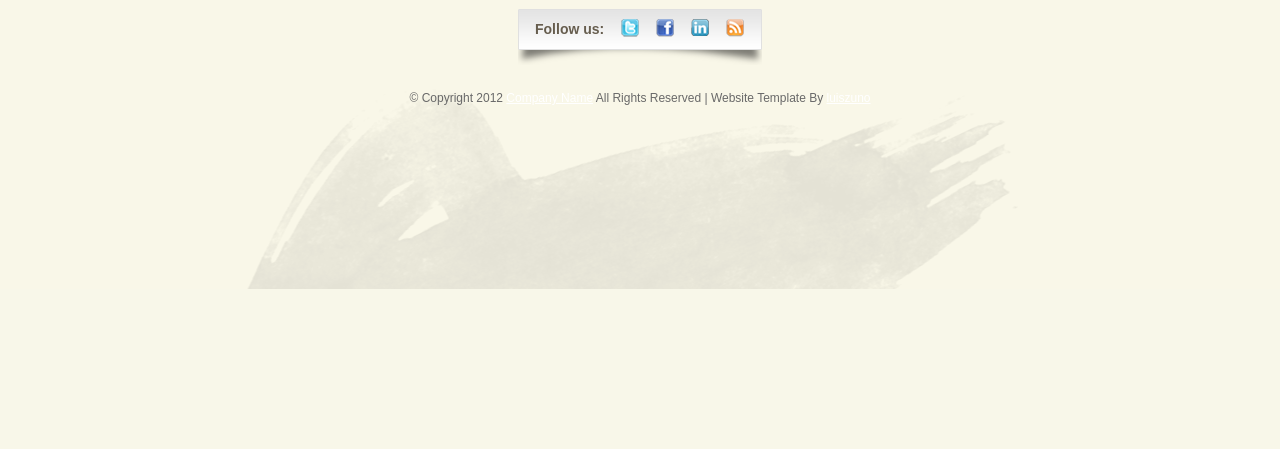
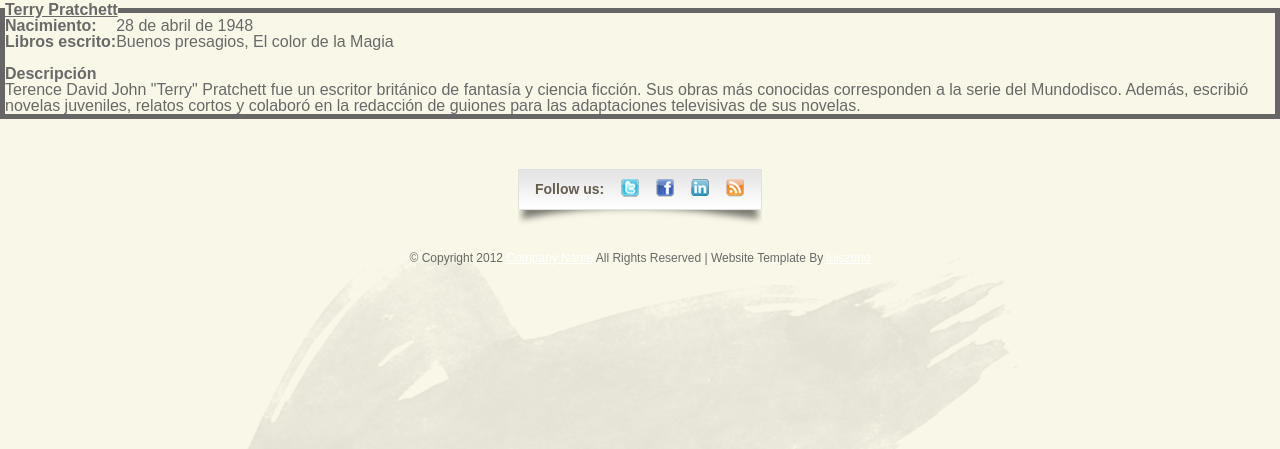
Before and after one commit to maren-gonzalez/book-store, a Django app: page /autor.html/ in a window 1280 px wide. Shown: the part 5027-5476 px from the top of the page. Before the commit the page ends 5316 px from the top, so only its background shows below. Run offline with Django 4.2, Linux system fonts and the light colour scheme.

Commit message:
correcion autor.html

```diff
--- a/bookstore/storeapp/templates/autor.html
+++ b/bookstore/storeapp/templates/autor.html
@@ -55,17 +55,18 @@
                         <img src="imagenes/sonidoFirmamento.gif" alt="sonFir" width="200" height="300">
                     </article>
                     <fieldset>
-                        <legend><strong>Beatriz Osés</strong></legend>
+                        <legend><strong><u>Beatriz Osés</u></strong></legend>
                         <table>
                             <tr>
-                                <td><strong>Fecha de nacimiento:</strong></td>
+                                <td><strong>Nacimiento:</strong></td>
                                 <td>24 de noviembre de 1972</td>
                             </tr>
                             <tr>
-                                <td><strong>Libro:</strong></td>
+                                <td><strong>Libro escrito:</strong></td>
                                 <td>Erik Vogler y los crímenes del Rey Blanco</td>
                             </tr>
                         </table>
+                        <br>
                         <p><strong>Descripción</strong></p>
                         <p>Beatriz Osés García es una escritora española de literatura infantil y juvenil y profesora de educación secundaria de Lengua castellana y literatura.</p>
                     </fieldset>
@@ -75,17 +76,18 @@
                         <img src="imagenes/lupusIntegral.gif" alt="lupInt" width="200" height="300">
                     </article>
                     <fieldset>
-                        <legend><strong>Chris Miller</strong></legend>
+                        <legend><strong><u>Chris Miller</u></strong></legend>
                         <table>
                             <tr>
-                                <td><strong>Fecha de nacimiento:</strong></td>
+                                <td><strong>Nacimiento:</strong></td>
                                 <td>-</td>
                             </tr>
                             <tr>
-                                <td><strong>Libro:</strong></td>
+                                <td><strong>Libro escrito:</strong></td>
                                 <td>La guerra de los chips</td>
                             </tr>
                         </table>
+                        <br>
                         <p><strong>Descripción</strong></p>
                         <p>Chris Miller es profesor de Historia Internacional en la Fletcher School de la Universidad de Tufts. Ejerce también de adjunto en el American Enterprise Institute y es director de investigación sobre Eurasia del Foreign Policy Research Institute.</p>
                     </fieldset>
@@ -95,17 +97,18 @@
                         <img src="imagenes/shengal.gif" alt="shengal" width="200" height="300">
                     </article>
                     <fieldset>
-                        <legend><strong>NGeorge Orwell</strong></legend>
+                        <legend><strong><u>George Orwell</u></strong></legend>
                         <table>
                             <tr>
-                                <td><strong>Fecha de nacimiento:</strong></td>
+                                <td><strong>Nacimiento:</strong></td>
                                 <td>25 de junio de 1903</td>
                             </tr>
                             <tr>
-                                <td><strong>Libros:</strong></td>
+                                <td><strong>Libros escritos:</strong></td>
                                 <td>Rebelión en la granja, 1984</td>
                             </tr>
                         </table>
+                        <br>
                         <p><strong>Descripción</strong></p>
                         <p>Eric Arthur Blair, conocido por su seudónimo de George Orwell, fue un novelista, periodista, ensayista y crítico británico nacido en la India, autor entre otras obras de las novelas distópicas Rebelión en la granja y 1984.</p>
                         </fieldset>
@@ -115,17 +118,18 @@
                         <img src="imagenes/canicula.gif" alt="canicula" width="200" height="300">
                     </article>
                     <fieldset>
-                        <legend><strong>J.R.R. Tolkien</strong></legend>
+                        <legend><strong><u>J.R.R. Tolkien</u></strong></legend>
                         <table>
                             <tr>
-                                <td><strong>Fecha de nacimiento:</strong></td>
+                                <td><strong>Nacimiento:</strong></td>
                                 <td>3 de enero de 1892</td>
                             </tr>
                             <tr>
-                                <td><strong>Libro:</strong></td>
+                                <td><strong>Libro escrito:</strong></td>
                                 <td>El hobbit</td>
                             </tr>
                         </table>
+                        <br>
                         <p><strong>Descripción</strong></p>
                         <p>John Ronald Reuel Tolkien, a menudo citado como J. R. R. Tolkien o JRRT, fue un escritor, poeta, filólogo, lingüista y profesor universitario británico, nacido en el Estado Libre de Orange. Conocido principalmente por ser el autor de El hobbit y El Señor de los Anillos.</p>
                     </fieldset>
@@ -135,17 +139,18 @@
                         <img src="imagenes/nimona.gif" alt="nimona" width="200" height="300">
                     </article>
                     <fieldset>
-                        <legend><strong>Mariana Enríquez</strong></legend>
+                        <legend><strong><u>Mariana Enríquez</u></strong></legend>
                         <table>
                             <tr>
-                                <td><strong>Fecha de nacimiento:</strong></td>
+                                <td><strong>Nacimiento:</strong></td>
                                 <td>1973</td>
                             </tr>
                             <tr>
-                                <td><strong>Libro:</strong></td>
+                                <td><strong>Libro escrito:</strong></td>
                                 <td>Los peligros de fumar en la cama</td>
                             </tr>
                         </table>
+                        <br>
                         <p><strong>Descripción</strong></p>
                         <p>Mariana Enríquez es una escritora, periodista y docente argentina, parte del grupo de escritores conocidos como «nueva narrativa argentina».</p>
                     </fieldset>
@@ -155,17 +160,18 @@
                         <img src="imagenes/babita.gif" alt="babita" width="200" height="300">
                     </article>
                     <fieldset>
-                        <legend><strong>Neil Gaiman</strong></legend>
+                        <legend><strong><u>Neil Gaiman</u></strong></legend>
                         <table>
                             <tr>
-                                <td><strong>Fecha de nacimiento:</strong></td>
+                                <td><strong>Nacimiento:</strong></td>
                                 <td>10 de noviembre de 1960</td>
                             </tr>
                             <tr>
-                                <td><strong>Libro:</strong></td>
+                                <td><strong>Libro escrito:</strong></td>
                                 <td>Buenos presagios</td>
                             </tr>
                         </table>
+                        <br>
                         <p><strong>Descripción</strong></p>
                         <p>Neil Richard Gaiman es un autor de ficción, novelas, cómics, novelas gráficas, no ficción, teatro de audio, películas e historietas y escritor británico. Cultiva el género fantástico. Sus obras incluyen la serie de cómics The Sandman y las novelas Stardust, Coraline y El libro del cementerio.</p>
                     </fieldset>
@@ -175,17 +181,18 @@
                         <img src="imagenes/powerbomb.gif" alt="powerbomb" width="200" height="300">
                     </article>
                     <fieldset>
-                        <legend><strong>Oscar Wilde</strong></legend>
+                        <legend><strong><u>Oscar Wilde</u></strong></legend>
                         <table>
                             <tr>
-                                <td><strong>Fecha de nacimiento:</strong></td>
+                                <td><strong>Nacimiento:</strong></td>
                                 <td>16 de octubre de 1854</td>
                             </tr>
                             <tr>
-                                <td><strong>Libro:</strong></td>
+                                <td><strong>Libro escrito:</strong></td>
                                 <td>El retrato de Dorian Gray</td>
                             </tr>
                         </table>
+                        <br>
                         <p><strong>Descripción</strong></p>
                         <p>Oscar Fingal O'Flahertie Wills Wilde, conocido como Oscar Wilde, fue un escritor, poeta y dramaturgo de origen irlandés. Wilde es considerado uno de los dramaturgos más destacados del Londres victoriano tardío. Además, fue una celebridad de la época debido a su gran y aguzado ingenio.</p>
                     </fieldset>
@@ -195,17 +202,18 @@
                         <img src="imagenes/powerbomb.gif" alt="powerbomb" width="200" height="300">
                     </article>
                     <fieldset>
-                        <legend><strong>Sue Lynn Tan</strong></legend>
+                        <legend><strong><u>Sue Lynn Tan</u></strong></legend>
                         <table>
                             <tr>
-                                <td><strong>Fecha de nacimiento:</strong></td>
+                                <td><strong>Nacimiento:</strong></td>
                                 <td>-</td>
                             </tr>
                             <tr>
-                                <td><strong>Libro:</strong></td>
+                                <td><strong>Libro escrito:</strong></td>
                                 <td>La hija de la diosa de la luna</td>
                             </tr>
                         </table>
+                        <br>
                         <p><strong>Descripción</strong></p>
                         <p>La escritora Sue Lynn Tan nació en Malasia y estudió en Londres y Francia antes de asentarse en Hong Kong junto a su familia. Tan escribe novelas de fantasía inspiradas por los mitos y leyendas que aprendió a amar desde que era muy pequeña</p>
                     </fieldset>
@@ -215,17 +223,18 @@
                         <img src="imagenes/powerbomb.gif" alt="powerbomb" width="200" height="300">
                     </article>
                     <fieldset>
-                        <legend><strong>Taylor Jenkins</strong></legend>
+                        <legend><strong><u>Taylor Jenkins</u></strong></legend>
                         <table>
                             <tr>
-                                <td><strong>Fecha de nacimiento:</strong></td>
+                                <td><strong>Nacimiento:</strong></td>
                                 <td>20 de diciembre de 1983</td>
                             </tr>
                             <tr>
-                                <td><strong>Libro:</strong></td>
+                                <td><strong>Libro escrito:</strong></td>
                                 <td>Los siete maridos de Evelyn Hugo</td>
                             </tr>
                         </table>
+                        <br>
                         <p><strong>Descripción</strong></p>
                         <p>Taylor Jenkins Reid es una escritora, productora de televisión y guionista estadounidense. Escribe principalmente romance y sus obras más destacadas son Los siete maridos de Evelyn Hugo y Todos quieren a Daisy Jones.</p>
                     </fieldset>
@@ -235,17 +244,18 @@
                         <img src="imagenes/powerbomb.gif" alt="powerbomb" width="200" height="300">
                     </article>
                     <fieldset>
-                        <legend><strong>Oscar Wilde</strong></legend>
+                        <legend><strong><u>Terry Pratchett</u></strong></legend>
                         <table>
                             <tr>
-                                <td><strong>Fecha de nacimiento:</strong></td>
+                                <td><strong>Nacimiento:</strong></td>
                                 <td>28 de abril de 1948</td>
                             </tr>
                             <tr>
-                                <td><strong>Libro:</strong></td>
+                                <td><strong>Libros escrito:</strong></td>
                                 <td>Buenos presagios, El color de la Magia</td>
                             </tr>
                         </table>
+                        <br>
                         <p><strong>Descripción</strong></p>
                         <p>Terence David John "Terry" Pratchett fue un escritor británico de fantasía y ciencia ficción. Sus obras más conocidas corresponden a la serie del Mundodisco. Además, escribió novelas juveniles, relatos cortos y colaboró en la redacción de guiones para las adaptaciones televisivas de sus novelas.</p>
                     </fieldset>
```
